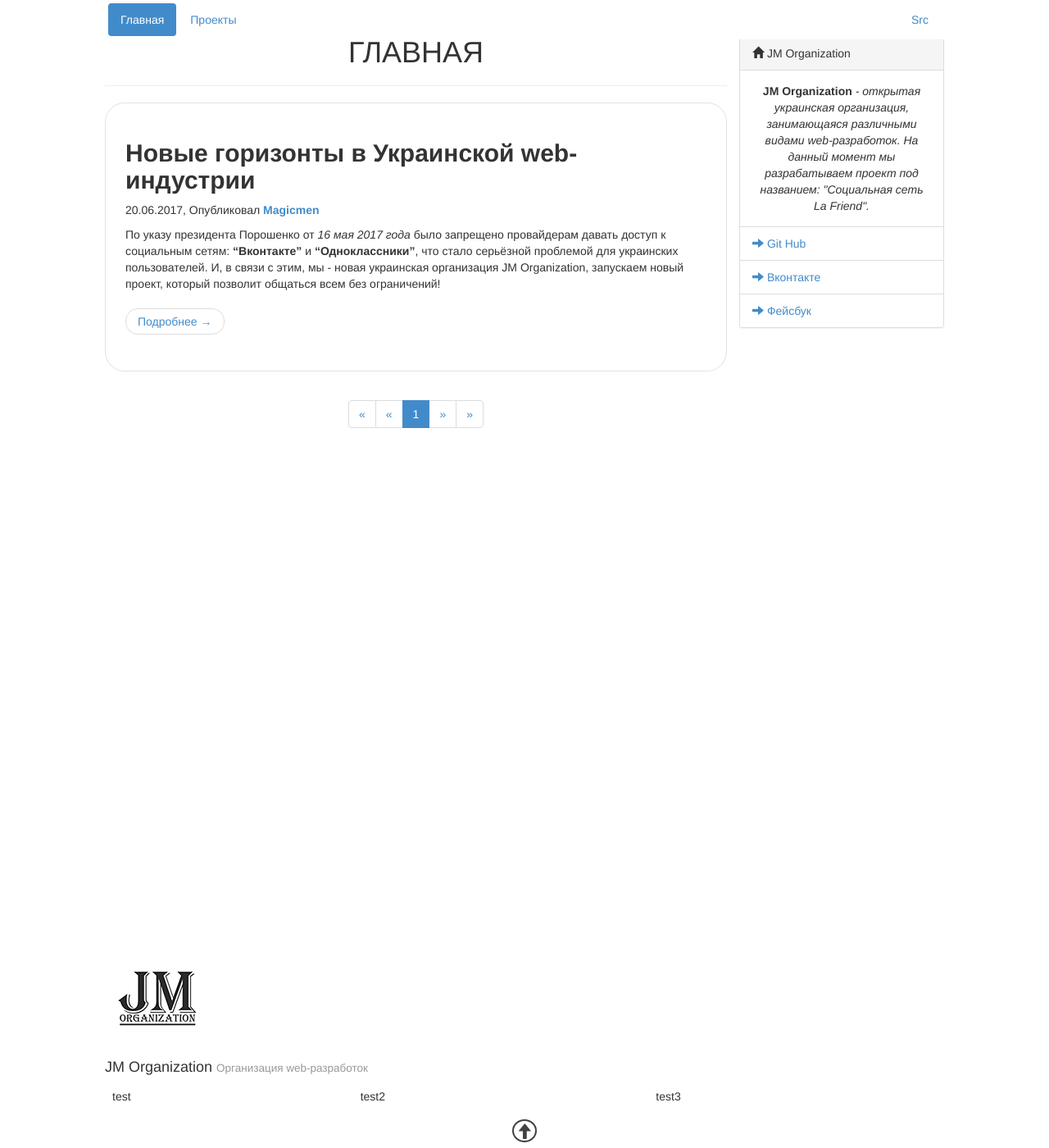
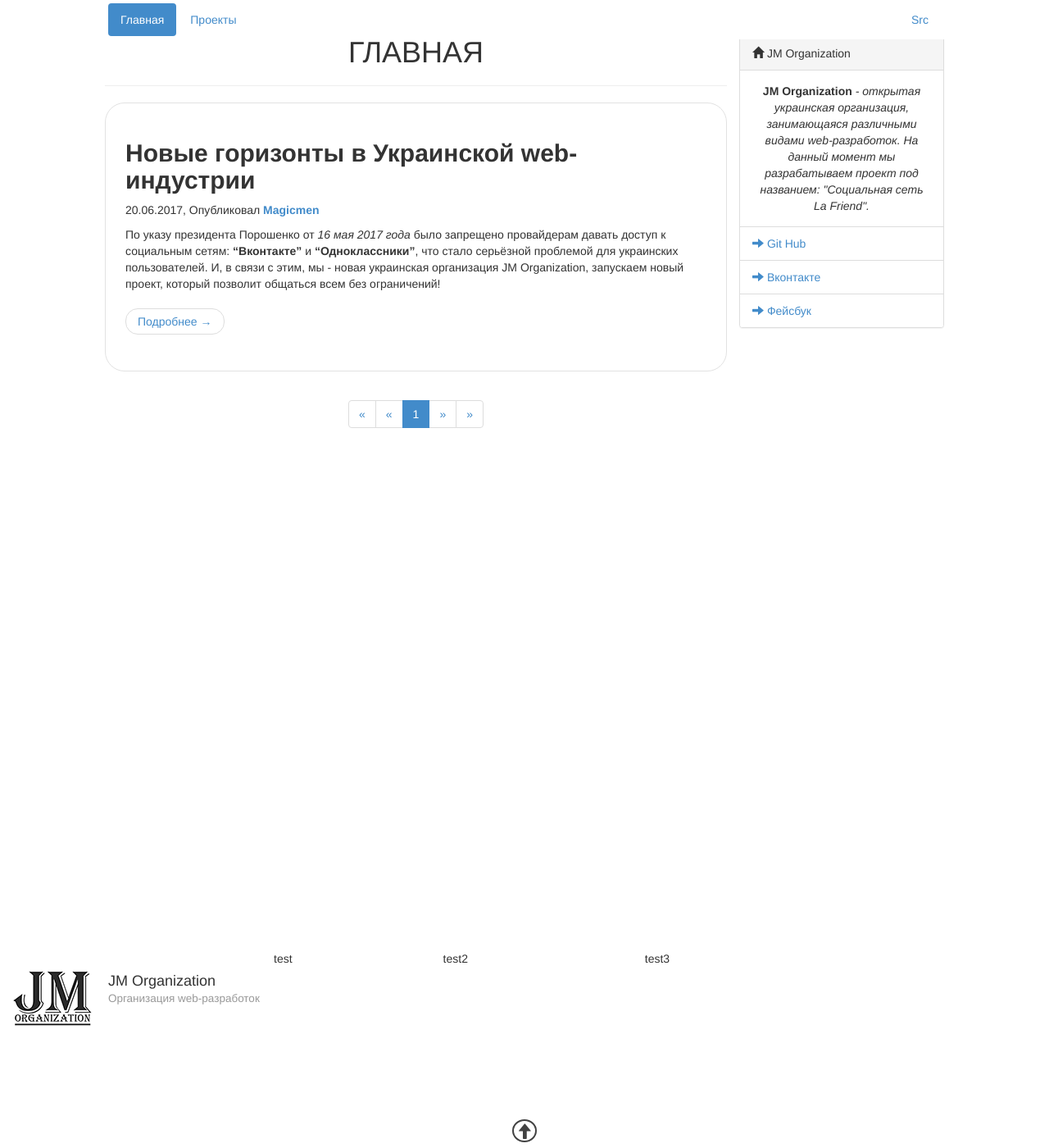
Before and after one commit to jm-organization/jm-organization.github.io, a Jekyll site: the page built from index.html, in a window 1280 px wide and 1400 px high, scrolled down 511 px. Shown: the whole window at 82% size. Built offline with Jekyll 4.4.1, drawn with Linux system fonts in a browser that asks for light colours; the list of posts is cut into pages by our own code.

Commit message:
Исправлен вид футера

```diff
--- a/assets/css/main.css
+++ b/assets/css/main.css
@@ -5,6 +5,22 @@
 footer {
   margin-bottom: 48px;
   width: 100%; }
+  footer * {
+    display: inline-block; }
+  footer .jm-f-logo {
+    max-width: 325px; }
+    footer .jm-f-logo h4 {
+      max-width: 58%; }
+  footer .jm-f-blocks {
+    display: inline-table;
+    width: calc(100% - 325px);
+    float: right; }
+    footer .jm-f-blocks .jm-f-block {
+      display: table-cell;
+      padding: 5px 9px;
+      margin-bottom: 25px;
+      max-height: 190px;
+      min-height: 90px; }
 
 li {
   list-style: none; }
@@ -155,14 +171,5 @@
     float: right;
     margin: 20px 0 0 15px;
     height: auto; }
-  .page-width .jm-f-blocks {
-    display: table;
-    width: 100%; }
-    .page-width .jm-f-blocks .jm-f-block {
-      display: table-cell;
-      padding: 5px 9px;
-      margin-bottom: 25px;
-      max-height: 190px;
-      min-height: 90px; }
 
 /*# sourceMappingURL=main.css.map */
```
Also changed, not shown: assets/css/main.sass (+18 -10 lines).
